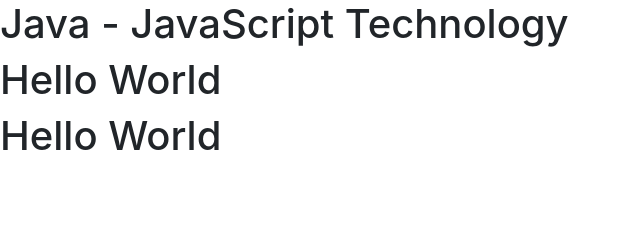
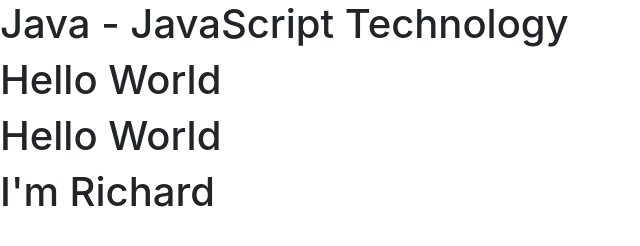
Before and after one commit to jjst-tech/jjst-tech.github.io, a plain HTML site: page index.html in a window 1280 px wide. Shown: the whole page, without its empty margins (0-640 px from the left). Drawn offline with nearby package versions, Linux system fonts and the light colour scheme.

Commit message:
Update Index

```diff
--- a/index.html
+++ b/index.html
@@ -14,6 +14,7 @@
     <h1>Java - JavaScript Technology</h1>
     <h1>Hello World</h1>
     <h1>Hello World</h1>
+    <h1>I'm Richard</h1>
 
     <!-- Optional JavaScript -->
     <!-- jQuery first, then Popper.js, then Bootstrap JS -->
```
